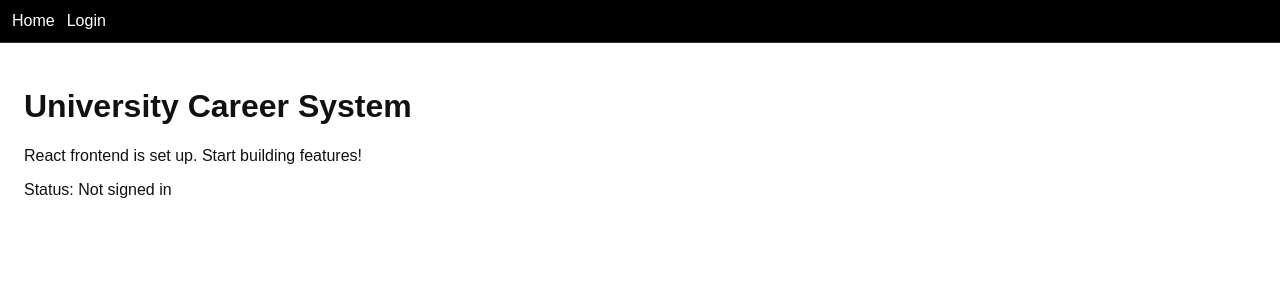
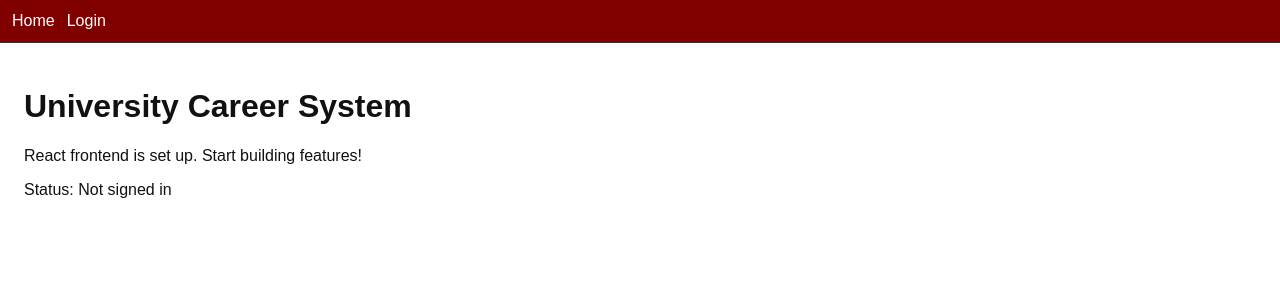
Before and after one commit to kyeisho12/universityApp, a React (Vite) app in the folder frontend/: page / in a window 1280 px wide. Shown: the top 300 px of the page. Built offline with nearby package versions, Linux system fonts and the light colour scheme; no server answers; a web font is replaced by a local one.

Commit message:
Change navbar color to maroon

```diff
--- a/frontend/src/App.jsx
+++ b/frontend/src/App.jsx
@@ -26,7 +26,7 @@ function NavBar() {
 	}
 
 	return (
-		<nav style={{ padding: 12, borderBottom: '1px solid #333', display: 'flex', gap: 12, backgroundColor: '#000000', color: '#ffffff' }}>
+		<nav style={{ padding: 12, borderBottom: '1px solid #333', display: 'flex', gap: 12, backgroundColor: '#800000', color: '#ffffff' }}>
 			<Link to="/" style={{ color: '#ffffff' }}>Home</Link>
 			<Link to="/login" style={{ color: '#ffffff' }}>Login</Link>
 			{user ? (
```
